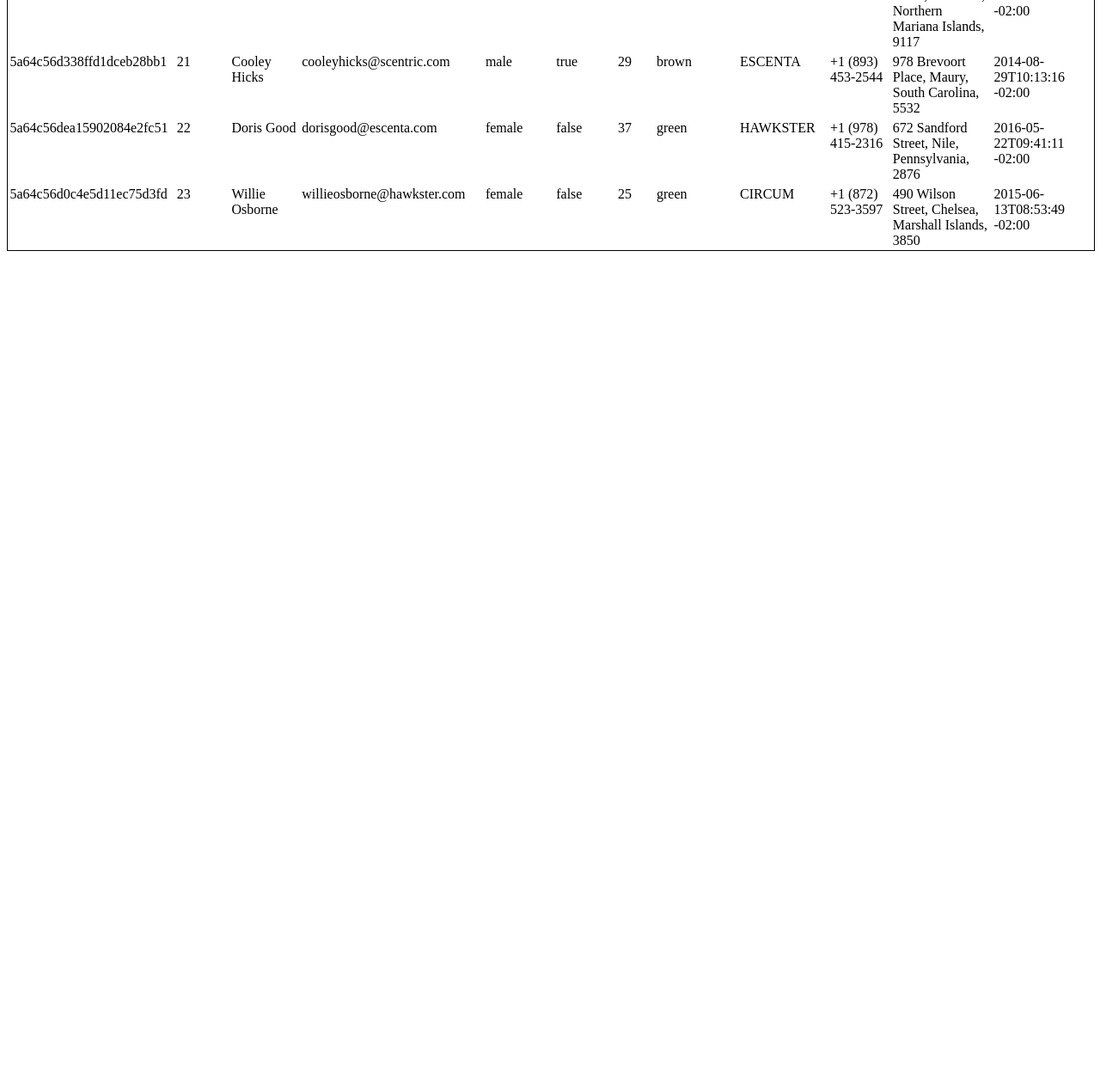
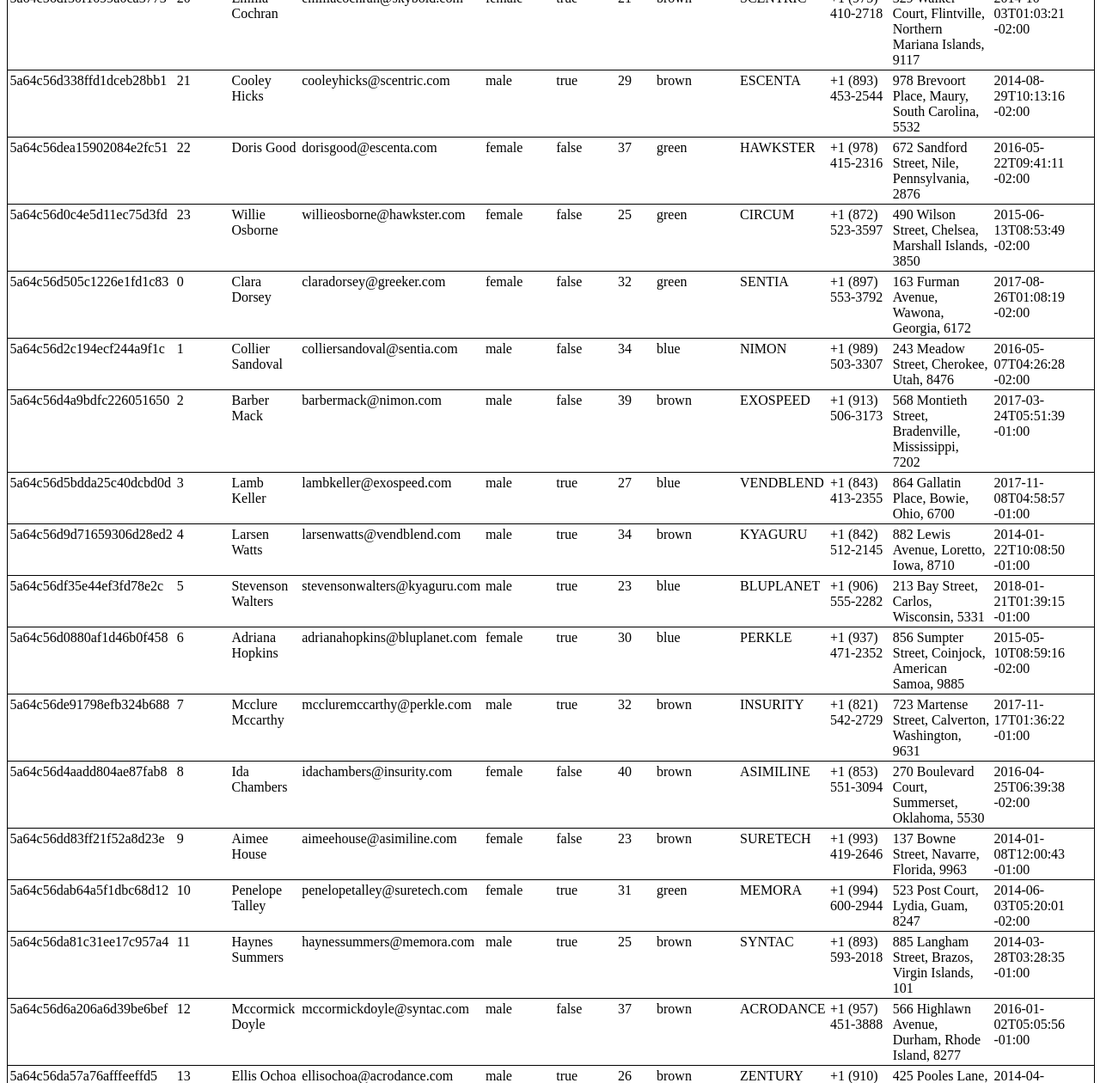
Before and after one commit to LouisLoiseau/mySuperTable, a plain HTML site: page index.html in a window 1280 px wide. Shown: the part 1540-2800 px from the top of the page at 86% size. Before the commit the page ends 1840 px from the top, so only its background shows below. Drawn offline with Linux system fonts and the light colour scheme.

Commit message:
added data fct

```diff
--- a/assets/script.js
+++ b/assets/script.js
@@ -1,23 +1,23 @@
-function displayData(element) {
-    for (var i in users) {
-        var id = '<div class="cell">' + users[i].id + '</div>';
-        var index = '<div class="cell">' + users[i].index + '</div>';
-        var name = '<div class="cell">' + users[i].name + '</div>';
-        var email = '<div class="cell">' + users[i].email + '</div>';
-        var gender = '<div class="cell">' + users[i].gender + '</div>';
-        var isActive = '<div class="cell">' + users[i].isActive + '</div>';
-        var age = '<div class="cell">' + users[i].age + '</div>';
-        var eyeColor = '<div class="cell">' + users[i].eyeColor + '</div>';
-        var company = '<div class="cell">' + users[i].company + '</div>';
-        var phone = '<div class="cell">' + users[i].phone + '</div>';
-        var address = '<div class="cell">' + users[i].address + '</div>';
-        var registered = '<div class="cell">' + users[i].registered + '</div>';
+function initSuperTable(attributes) {
+    for (var i in attributes) {
+        displayData(attributes['element'], attributes['data']);
+    }
+}
+
+function displayData(element, data) {
+    for (var i in data) {
+        var id = '<div class="cell">' + data[i].id + '</div>';
+        var index = '<div class="cell">' + data[i].index + '</div>';
+        var name = '<div class="cell">' + data[i].name + '</div>';
+        var email = '<div class="cell">' + data[i].email + '</div>';
+        var gender = '<div class="cell">' + data[i].gender + '</div>';
+        var isActive = '<div class="cell">' + data[i].isActive + '</div>';
+        var age = '<div class="cell">' + data[i].age + '</div>';
+        var eyeColor = '<div class="cell">' + data[i].eyeColor + '</div>';
+        var company = '<div class="cell">' + data[i].company + '</div>';
+        var phone = '<div class="cell">' + data[i].phone + '</div>';
+        var address = '<div class="cell">' + data[i].address + '</div>';
+        var registered = '<div class="cell">' + data[i].registered + '</div>';
         element.innerHTML += '<div class="row">' + id + index + name + email + gender + isActive + age + eyeColor + company + phone + address + registered + '</div>';
     }
 }
-
-function initSuperTable(attributes) {
-    for (var i in attributes) {
-        displayData(attributes['element']);
-    }
-}
--- a/assets/styles.css
+++ b/assets/styles.css
@@ -1,6 +1,8 @@
 .users-data-container {
     width: 100%;
-    border: 1px solid black;
+    border-left: 1px solid black;
+    border-right: 1px solid black;
+    border-top: 1px solid black;
     display: table;
 }
 
@@ -12,11 +14,15 @@
 .cell {
     display: table-cell;
     padding: 2.5px;
+    border-bottom: 1px solid black;
+}
+
+.row:nth-of-type(25) {
+    border-bottom: inherit;
 }
 
 .index {
     font-size: 150%;
     font-weight: bold;
     padding: 5px 5px 5px 0;
-    margin: 0;
 }
--- a/index.html
+++ b/index.html
@@ -13,6 +13,7 @@
             var usersContainer = document.querySelector('.users-data-container');
             initSuperTable({
                 element: usersContainer,
+                data: users,
             });
         }
     </script>
```
